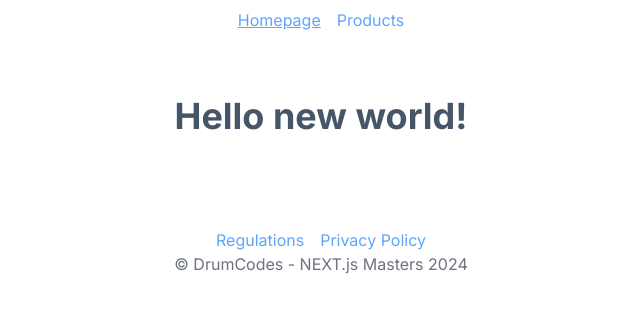
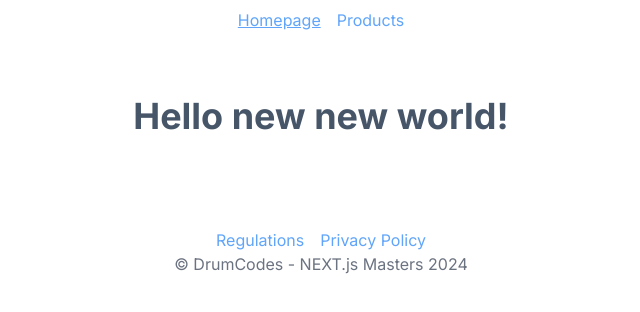
Before and after one commit to drumcodes/next14masters, a Next.js app: page / in a window 1280 px wide. Shown: the top 312 px of the page, without its empty margins (319-959 px from the left). Built offline with nearby package versions, Linux system fonts and the light colour scheme.

Commit message:
new new test

```diff
--- a/src/app/page.tsx
+++ b/src/app/page.tsx
@@ -1,7 +1,7 @@
 export default function HomePage() {
 	return (
 		<h1 className="mx-auto mb-5 max-w-md text-center text-4xl font-bold text-slate-600">
-			Hello new world!
+			Hello new new world!
 		</h1>
 	);
 }
```
